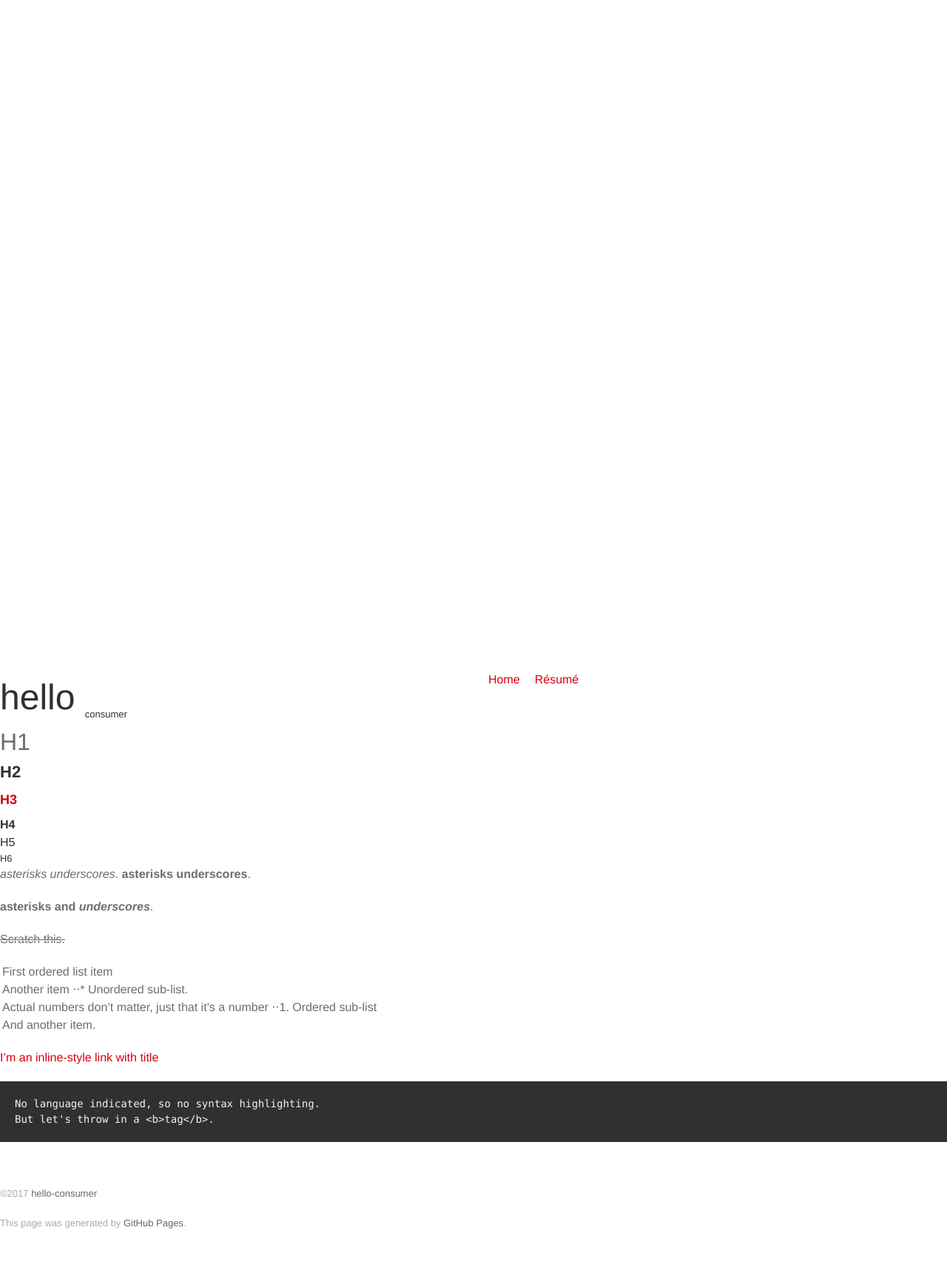
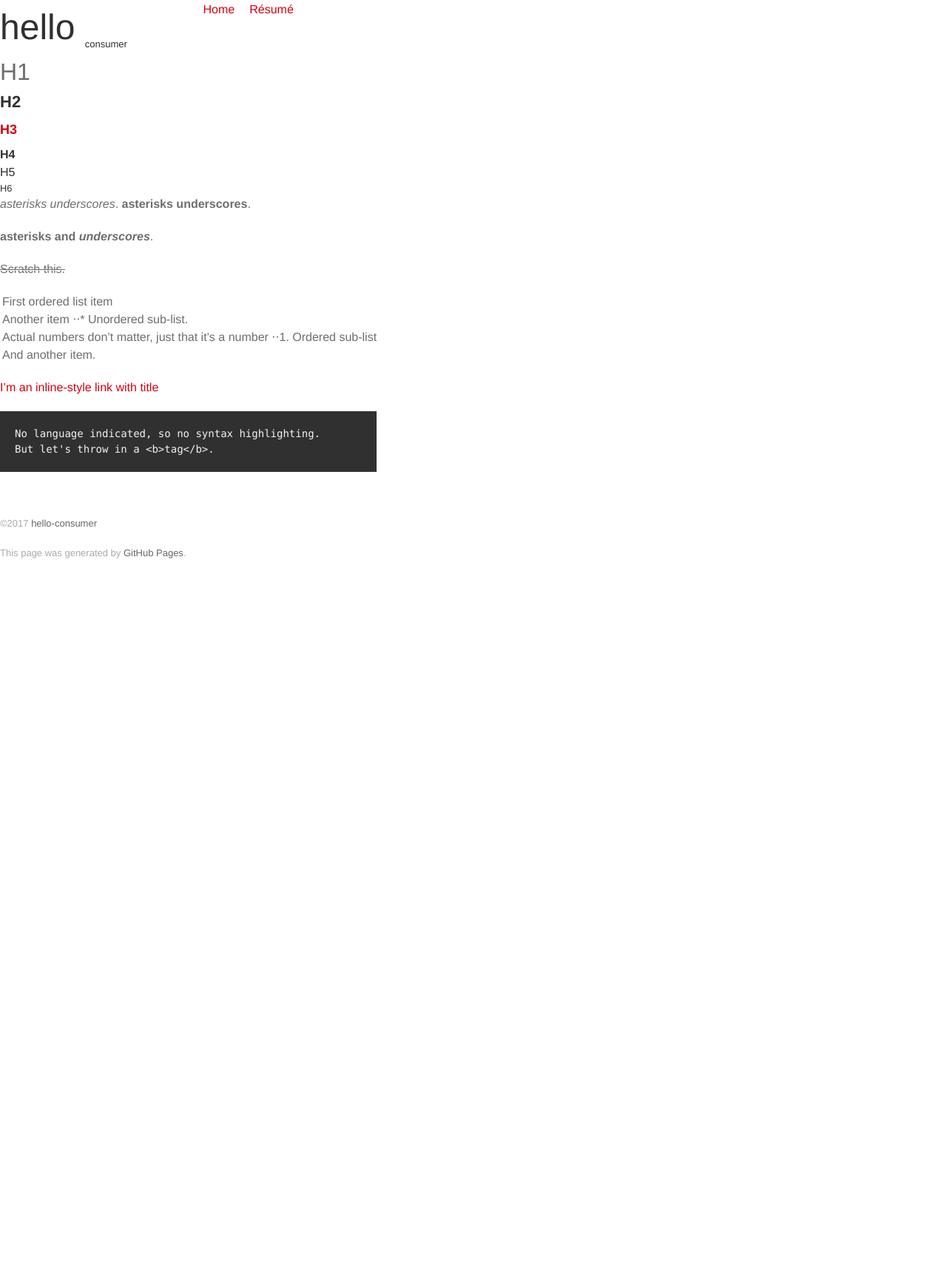
Before and after one commit to hello-consumer/hello-consumer.github.io, a Jekyll site: the page built from index.md, in a window 1280 px wide. Shown: the whole page at 74% size. Built offline with Jekyll 4.4.1, drawn with Linux system fonts in a browser that asks for light colours; some web fonts are replaced; our own code applies the rules of GitHub Pages for plain Markdown files; after the commit the page ends 907 px from its top, so only the background shows below that.

Commit message:
Overlaying content

```diff
--- a/_layouts/default.html
+++ b/_layouts/default.html
@@ -15,7 +15,8 @@
 
 <body>
     <canvas id="full"></canvas>
-    <header>
+    <div class="content">
+        <header>
         <h1>{{ site.title | default: site.github.repository_name }}
             <sub>{{ site.description | default: site.github.project_tagline }}</sub>
         </h1>
@@ -35,7 +36,9 @@
     <footer>
         <p>&copy;{{ site.time | date: '%Y' }}&nbsp;<a href="{{ site.github.owner_url }}">{{ site.github.owner_name }}</a></p>
         <p>This page was generated by <a href="https://pages.github.com">GitHub Pages</a>.</p>
-    </footer> {% if site.google_analytics %}
+    </footer>
+    </div>
+     {% if site.google_analytics %}
     <script type="text/javascript">
         (function (i, s, o, g, r, a, m) {
             i['GoogleAnalyticsObject'] = r;
--- a/_sass/theme.scss
+++ b/_sass/theme.scss
@@ -255,6 +255,11 @@ footer {
     }
 }
 
+.content{
+    position:absolute;
+    top:1px;
+}
+
 @import "clearfix";
 
 
```
